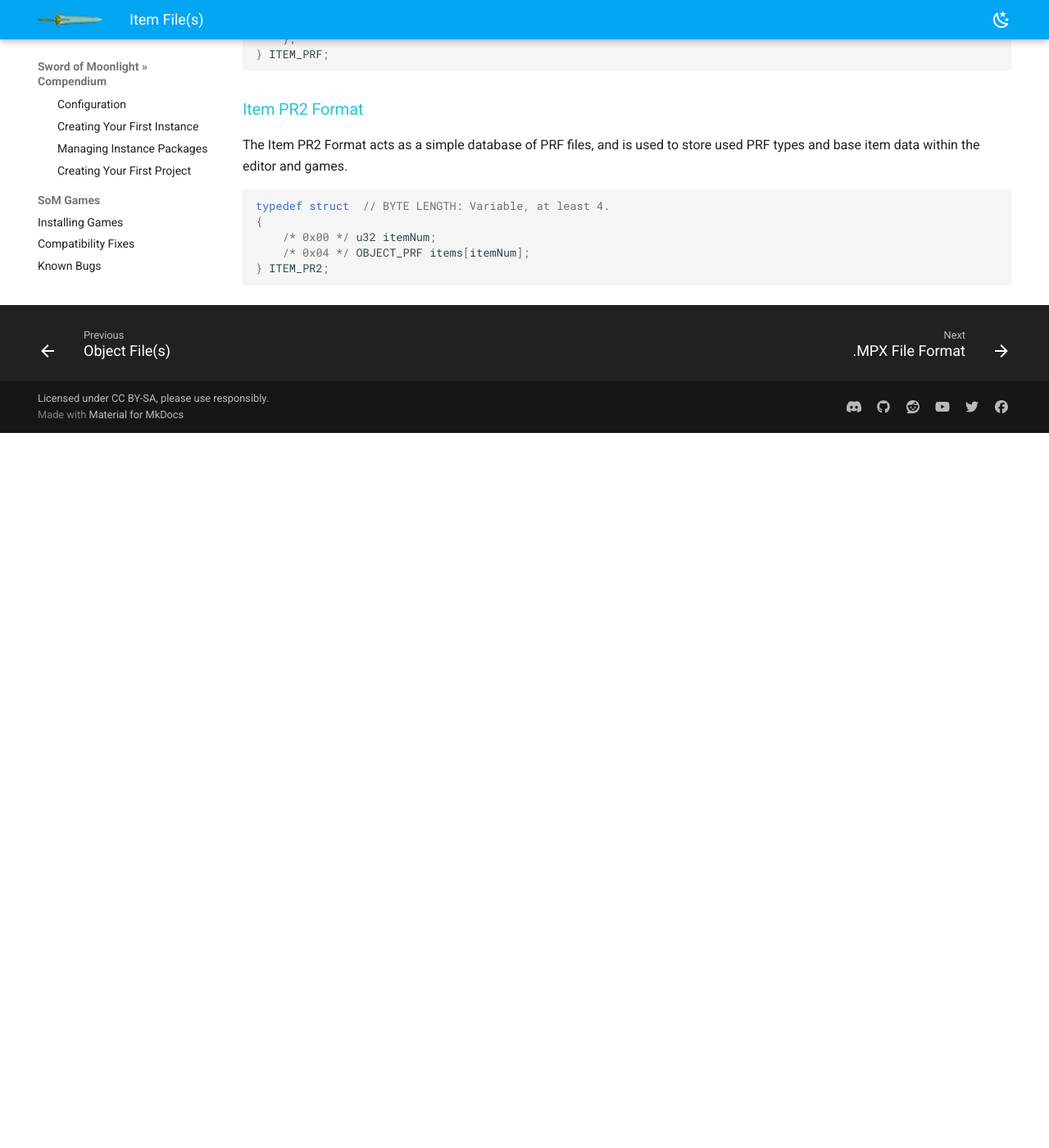
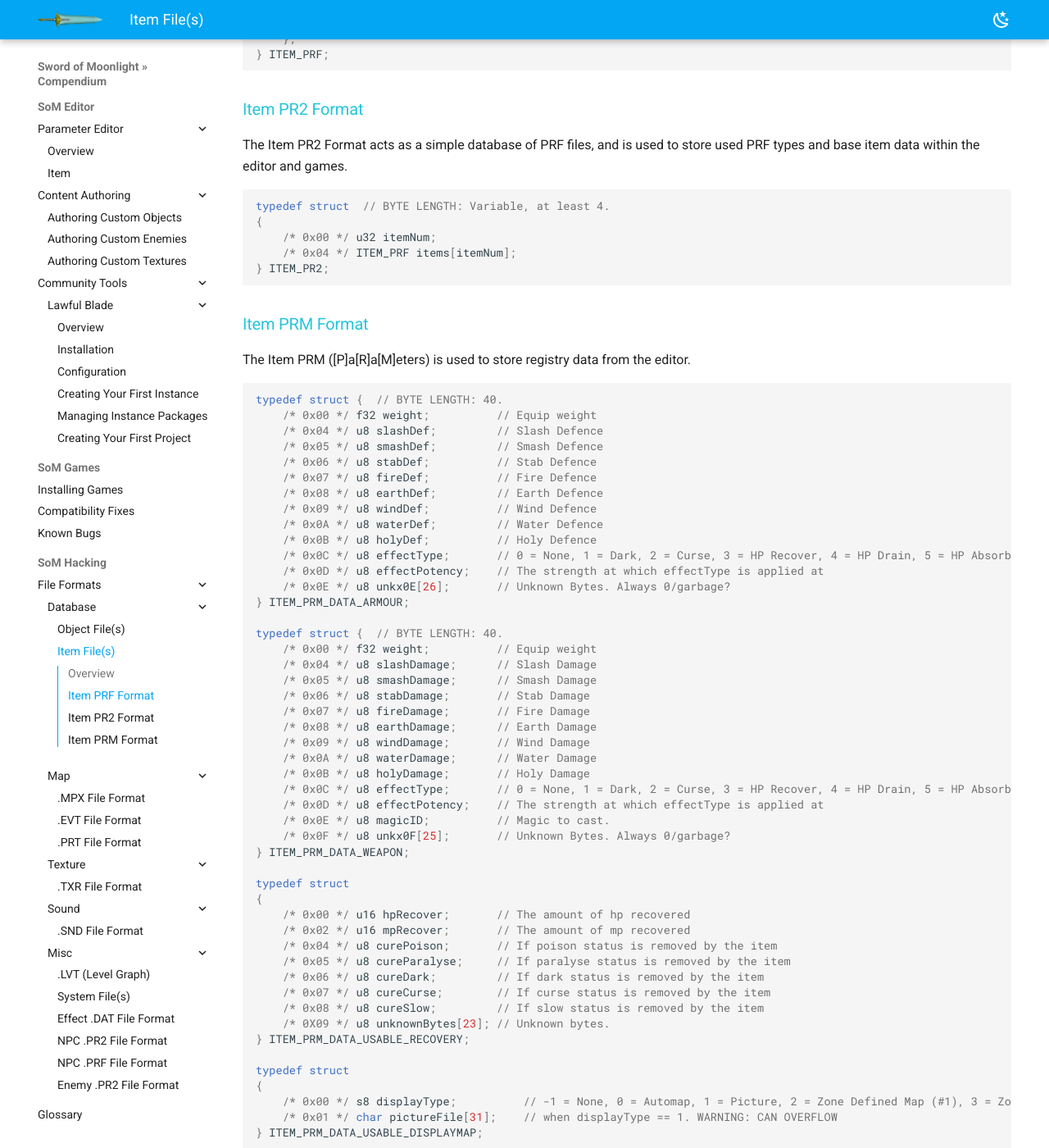
Before and after one commit to Sword-of-Moonlight/docs-of-moonlight, an MkDocs documentation site: the page built from source/docs/editor/ff/param-item-file-formats.md, in a window 1280 px wide and 1400 px high, scrolled down 1369 px. Shown: the whole window at 82% size. Built offline with MkDocs 1.6.1 and Material for MkDocs 9.7.7, drawn with Linux system fonts in a browser that asks for light colours; before the commit the page ends 1897 px from its top, so only the background shows below that; some of the changed text lies outside the part shown.

Commit message:
Add Item PRM documentation

````diff
--- a/source/docs/editor/ff/param-item-file-formats.md
+++ b/source/docs/editor/ff/param-item-file-formats.md
@@ -67,6 +67,101 @@ The Item PR2 Format acts as a simple database of PRF files, and is used to store
 typedef struct  // BYTE LENGTH: Variable, at least 4.
 {
     /* 0x00 */ u32 itemNum;
-    /* 0x04 */ OBJECT_PRF items[itemNum];
+    /* 0x04 */ ITEM_PRF items[itemNum];
 } ITEM_PR2;
 ```
+
+### Item PRM Format
+The Item PRM (\[P\]a\[R\]a\[M\]eters) is used to store registry data from the editor.
+
+```c
+typedef struct {  // BYTE LENGTH: 40.
+    /* 0x00 */ f32 weight;          // Equip weight
+    /* 0x04 */ u8 slashDef;         // Slash Defence
+    /* 0x05 */ u8 smashDef;         // Smash Defence
+    /* 0x06 */ u8 stabDef;          // Stab Defence
+    /* 0x07 */ u8 fireDef;          // Fire Defence
+    /* 0x08 */ u8 earthDef;         // Earth Defence
+    /* 0x09 */ u8 windDef;          // Wind Defence
+    /* 0x0A */ u8 waterDef;         // Water Defence
+    /* 0x0B */ u8 holyDef;          // Holy Defence
+    /* 0x0C */ u8 effectType;       // 0 = None, 1 = Dark, 2 = Curse, 3 = HP Recover, 4 = HP Drain, 5 = HP Absorb, 6 = MP Recover, 7 = MP Drain, 8 = MP Absorb, 9 = Strength Up, 10 = Magic Up, 11 = Poison Resist, 12 = Paralyse Resist, 13 = Dark Resist, 14 = Curse Resist, 15 = Slow Resist
+    /* 0x0D */ u8 effectPotency;    // The strength at which effectType is applied at
+    /* 0x0E */ u8 unkx0E[26];       // Unknown Bytes. Always 0/garbage?
+} ITEM_PRM_DATA_ARMOUR;
+
+typedef struct {  // BYTE LENGTH: 40.
+    /* 0x00 */ f32 weight;          // Equip weight
+    /* 0x04 */ u8 slashDamage;      // Slash Damage
+    /* 0x05 */ u8 smashDamage;      // Smash Damage
+    /* 0x06 */ u8 stabDamage;       // Stab Damage
+    /* 0x07 */ u8 fireDamage;       // Fire Damage
+    /* 0x08 */ u8 earthDamage;      // Earth Damage
+    /* 0x09 */ u8 windDamage;       // Wind Damage
+    /* 0x0A */ u8 waterDamage;      // Water Damage
+    /* 0x0B */ u8 holyDamage;       // Holy Damage
+    /* 0x0C */ u8 effectType;       // 0 = None, 1 = Dark, 2 = Curse, 3 = HP Recover, 4 = HP Drain, 5 = HP Absorb, 6 = MP Recover, 7 = MP Drain, 8 = MP Absorb, 9 = Strength Up, 10 = Magic Up, 11 = Poison Resist, 12 = Paralyse Resist, 13 = Dark Resist, 14 = Curse Resist, 15 = Slow Resist
+    /* 0x0D */ u8 effectPotency;    // The strength at which effectType is applied at
+    /* 0x0E */ u8 magicID;          // Magic to cast.
+    /* 0x0F */ u8 unkx0F[25];       // Unknown Bytes. Always 0/garbage?
+} ITEM_PRM_DATA_WEAPON;
+
+typedef struct
+{
+    /* 0x00 */ u16 hpRecover;       // The amount of hp recovered
+    /* 0x02 */ u16 mpRecover;       // The amount of mp recovered
+    /* 0x04 */ u8 curePoison;       // If poison status is removed by the item
+    /* 0x05 */ u8 cureParalyse;     // If paralyse status is removed by the item
+    /* 0x06 */ u8 cureDark;         // If dark status is removed by the item
+    /* 0x07 */ u8 cureCurse;        // If curse status is removed by the item
+    /* 0x08 */ u8 cureSlow;         // If slow status is removed by the item
+    /* 0X09 */ u8 unknownBytes[23]; // Unknown bytes.
+} ITEM_PRM_DATA_USABLE_RECOVERY;
+
+typedef struct
+{
+    /* 0x00 */ s8 displayType;          // -1 = None, 0 = Automap, 1 = Picture, 2 = Zone Defined Map (#1), 3 = Zone Defined Map (#2), 4 = Zone Defined Map (#3)
+    /* 0x01 */ char pictureFile[31];    // when displayType == 1. WARNING: CAN OVERFLOW
+} ITEM_PRM_DATA_USABLE_DISPLAYMAP;
+
+typedef struct {
+    /* 0x00 */ u8 usableType;   // The type of usable. 0 = Normal, 1 = Recovery, 2 = Display Map, 3 = Assess, 4 = Reveals
+    /* 0x01 */ u8 unusable;     // If the item cannot be used (weird anti logic, fromsoft). 0 = can use, 1 = can't use
+    /* 0x02 */ u8 dontConsume;  // If the item is not consumed. 0 = consumed, 1 = not consumed
+    /* 0X03 */ u8 unkx03[5];    // Unknown Bytes.
+
+    /* 0x08 */ union
+    {
+        /* ---- */ ITEM_PRM_DATA_USABLE_RECOVERY recoveryData;      // Data when usableType == recovery
+        /* ---- */ ITEM_PRM_DATA_USABLE_DISPLAYMAP displayMapData;  // Data when usableType == display map
+
+        /* ---- */ u8 raw[32];  // I believe assess, reveals and normal don't have additional data.
+    };
+} ITEM_PRM_DATA_USABLE;
+
+typedef struct  // BYTE LENGTH: 336.
+{
+    /* 0x000 */ s16 pr2Index;            // Index into the PR2 file for base PRF data.
+    /* 0x002 */ char name[31];           // Name
+    /* 0x021 */ char description[241];   // Description
+    /* 0x112 */ u8 unkx112[16];          // Unknown Bytes. Always 0?
+    /* 0x122 */ u8 priority;             // 0 = Default, 1 = Crucial (does not despawn)
+    /* 0x123 */ u8 unkx123[5];           // Unknown Bytes. Always 0?
+
+    /* 0x128 */ union {
+        /* ----- */ ITEM_PRM_DATA_ARMOUR armourData;     // Data when the PRF is armour (equipment?)
+        /* ----- */ ITEM_PRM_DATA_WEAPON weaponData;     // Data when the PRF is weapon (equipment?)
+        /* ----- */ ITEM_PRM_DATA_USABLE usableData;     // Data when the PRF is usable
+
+        /* ----- */ u8 raw[40];                      // Raw Data
+    };
+} ITEM_PRM;
+
+typedef struct  // BYTE LENGTH: 84,000. (Fixed size buffer)
+{
+    ITEM_PRM items[250];     // Always 250
+} ITEM_PRM_LAYOUT;
+```
+
+!!! warning
+    The pictureFile field in ITEM_PRM_DATA_USABLE_DISPLAYMAP <CAN> overflow! be aware if you have a filename to long, it will destroy n amount of subsiquent item definitions in the PRM file.
````
Also changed, not shown: source/docs/editor/ff/param-object-file-formats.md (+1 -1 lines).
